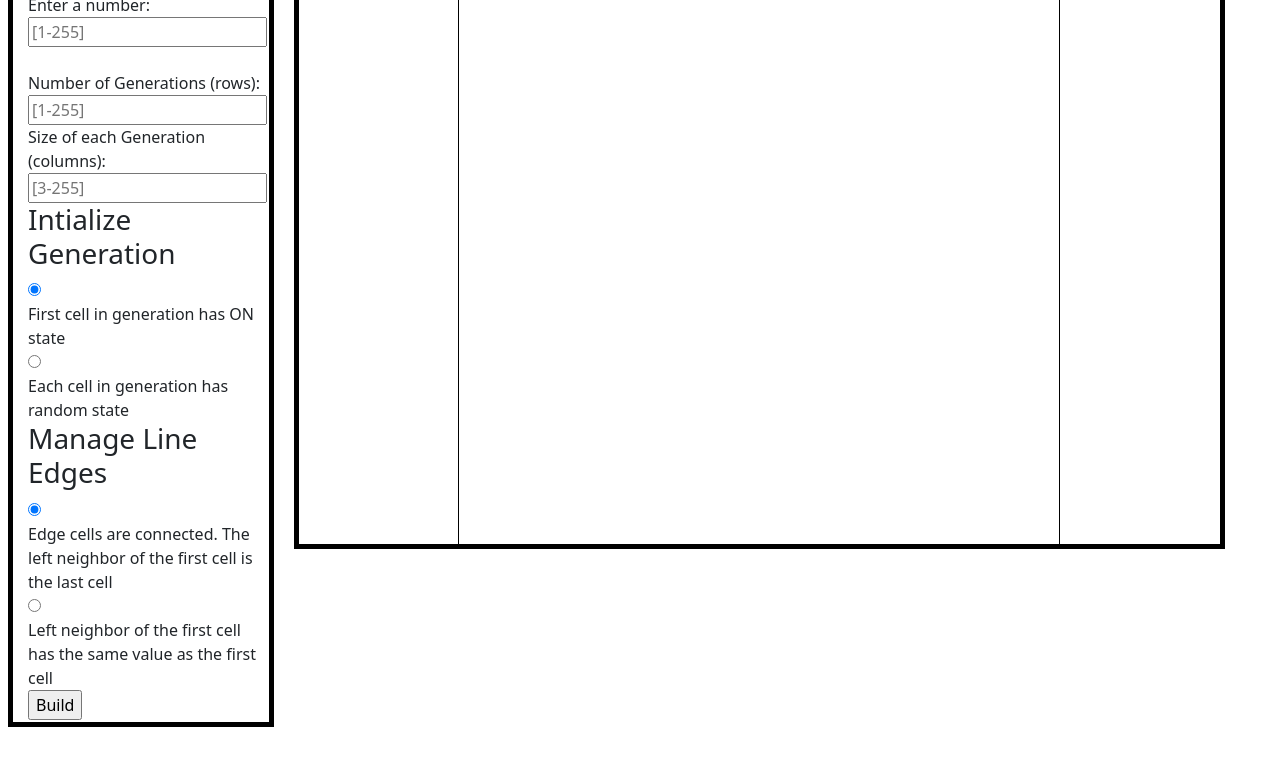
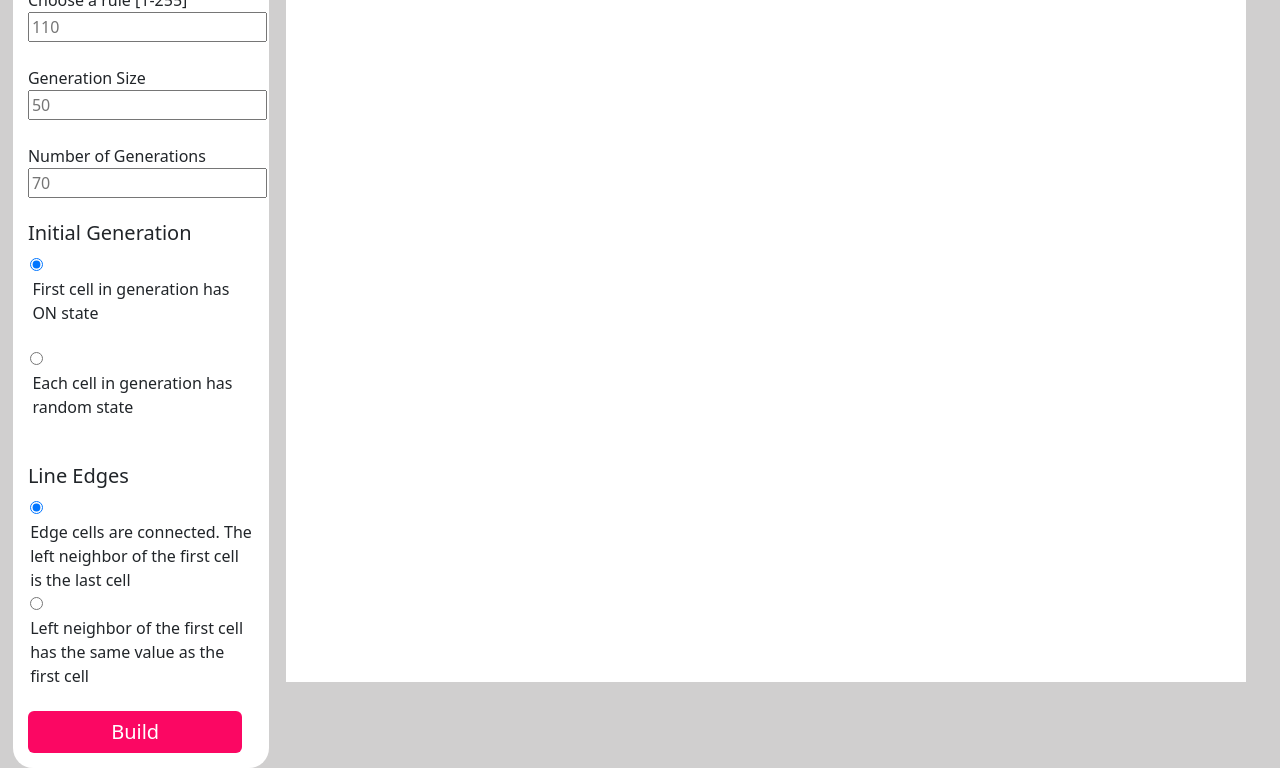
Before and after one commit to piperbacker/cellular-automata, a website built with webpack: page public/index.html in a window 1280 px wide. Shown: the part 142-910 px from the top of the page. Before the commit the page ends 877 px from the top, so only its background shows below. Built offline with nearby package versions, Linux system fonts and the light colour scheme.

Commit message:
adding more styling

```diff
--- a/public/index.html
+++ b/public/index.html
@@ -12,30 +12,27 @@
         </div>
         <!-- BUILD AUTOMATA: get user input for automata params to build & display -->
         <div class="build-automata">
-            <h2>Build Automata</h2>
+            <h3>Build Automata</h3>
             <form class="build-automata-form" id="build-form">
                 <!-- user enter rule num, num generations, generation size -->
                 <div class="select-rule-cols-rows">
-                    <label for="visual-input">Enter a number: </label>
-                    <input id="visual-input" name="num-rule" type="text" placeholder="[1-255]" minlength="1"
-                        maxlength="3">
-                    <br><br>
-                    <label for="num-gens-input">Number of Generations (rows): </label>
-                    <input id="num-gens-input" name="num-gens" type="text" placeholder="[1-255]" minlength="1"
-                        maxlength="3">
-                    <br>
-                    <label for="gen-size-input">Size of each Generation (columns): </label>
-                    <input id="gen-size-input" name="gen-size" type="text" placeholder="[3-255]" minlength="1"
-                        maxlength="3">
+                    <label for="visual-input">Choose a rule [1-255]</label>
+                    <input id="visual-input" name="num-rule" type="text" placeholder="110" minlength="1" maxlength="3">
+                    <br> <br>
+                    <label for="gen-size-input">Generation Size</label>
+                    <input id="gen-size-input" name="gen-size" type="text" placeholder="50" minlength="1" maxlength="3">
+                    <br> <br>
+                    <label for="num-gens-input">Number of Generations</label>
+                    <input id="num-gens-input" name="num-gens" type="text" placeholder="70" minlength="1" maxlength="3">
                 </div>
-                <h3>Intialize Generation</h3>
+                <h4>Initial Generation</h4>
                 <div class="init-mode-radio">
                     <input type="radio" id="first-state" name="init-mode" value="true" checked>
                     <label for="first-state">First cell in generation has ON state</label><br>
                     <input type="radio" id="random-state" name="init-mode" value="false">
                     <label for="random-state">Each cell in generation has random state</label><br>
                 </div>
-                <h3>Manage Line Edges</h3>
+                <h4>Line Edges</h4>
                 <div class="eol-mode-radio">
                     <input type="radio" id="toric" name="eol-mode" value="true" checked>
                     <label for="toric">Edge cells are connected. The left neighbor of the first cell is the last
@@ -46,12 +43,12 @@
                     </label>
                     <br>
                 </div>
-                <input type="submit" value="Build">
+                <input type="submit" class="btn btn-primary" id="form-submit-btn" value="Build">
             </form>
         </div>
         <!-- DISPLAY AUTOMATA: use canvas to display automata built based on user input -->
         <div class="display-automata">
-            <canvas id="canvas" width="600" height="600"></canvas>
+            <canvas id="canvas" width="650" height="650"></canvas>
             <img src="" alt="">
         </div>
     </div>
--- a/src/index.js
+++ b/src/index.js
@@ -2,7 +2,7 @@ import "./style.css"
 import 'bootstrap/dist/css/bootstrap.min.css';
 
 const buildForm = document.getElementById("build-form");
-const canvas = document.getElementById("build-canvas");
+const canvas = document.getElementById("canvas");
 const ctx = canvas.getContext("2d");
 
 let numGens; // number of generations (rows)
@@ -15,8 +15,6 @@ const keys = ['111', '110', '101', '100', '011', '010', '001', '000'];
 const rule = new Map();
 
 let automata = [];  // array to store generation arrays
-
-let val;    // to store value to visualize automata
 
 function generateInitGen(initMode) {
     let initGen = [];
--- a/src/style.css
+++ b/src/style.css
@@ -1,21 +1,23 @@
-body{
-    background-color: #d8dfd8;
+body {
+    background: #d0cfcf !important;
 }
 
 .title {
     margin: 1%;
+    padding-left: 1%;
     color: #fb0763;
-    outline: 5px solid black;
+    font-family: Garamond, serif;
 }
 
-.build-automata{
+.build-automata {
     display: inline-block;
     vertical-align: top;
     width: 20%;
-    margin: 1%;
+    margin-left: 1%;
+    padding: 1%;
     padding-left: 1%;
-    outline: 5px solid black;
     background-color: white;
+    border-radius: 20px;
 }
 
 .build-automata-form {
@@ -23,25 +25,36 @@ body{
 }
 
 .select-rule-cols-rows {
+    margin-bottom: 10%;
 }
 
-.init-mode-radio{
-
+.init-mode-radio {
+    margin-left: 1%;
+    margin-bottom: 10%;
+    vertical-align: middle;
+    display: inline-block;
 }
 
-.eol-mode-radio{
+.init-mode-radio label{
+    margin-left: 1%;
+    margin-bottom: 10%;
+    vertical-align: middle;
+    display: inline-block;
+}
 
+.eol-mode-radio {
+    margin-left: 1%;
+    margin-bottom: 10%;
 }
 
 .display-automata {
     display: inline-block;
     vertical-align: top;
-    height: 600px;
-    width: 72%;
-    margin: 1%;
-    padding: 1%;
+    height: 750px;
+    width: 75%;
+    margin-left: 1%;
+    margin-bottom: 1%;
     position: relative;
-    outline: 5px solid black;
     background-color: white
 }
 
@@ -53,5 +66,20 @@ body{
     bottom: 0;
     left: 0;
     right: 0;
-    outline: 1px solid black;
 }
+
+#form-submit-btn {
+    background-color: #fb0763;
+    border: none;
+    font-size: 20px;
+    width: 95%;
+    text-align: center;
+}
+
+#form-submit-btn:hover {
+    background-color: black;
+}
+
+h4 {
+    font-size: 20px !important;
+}
```
